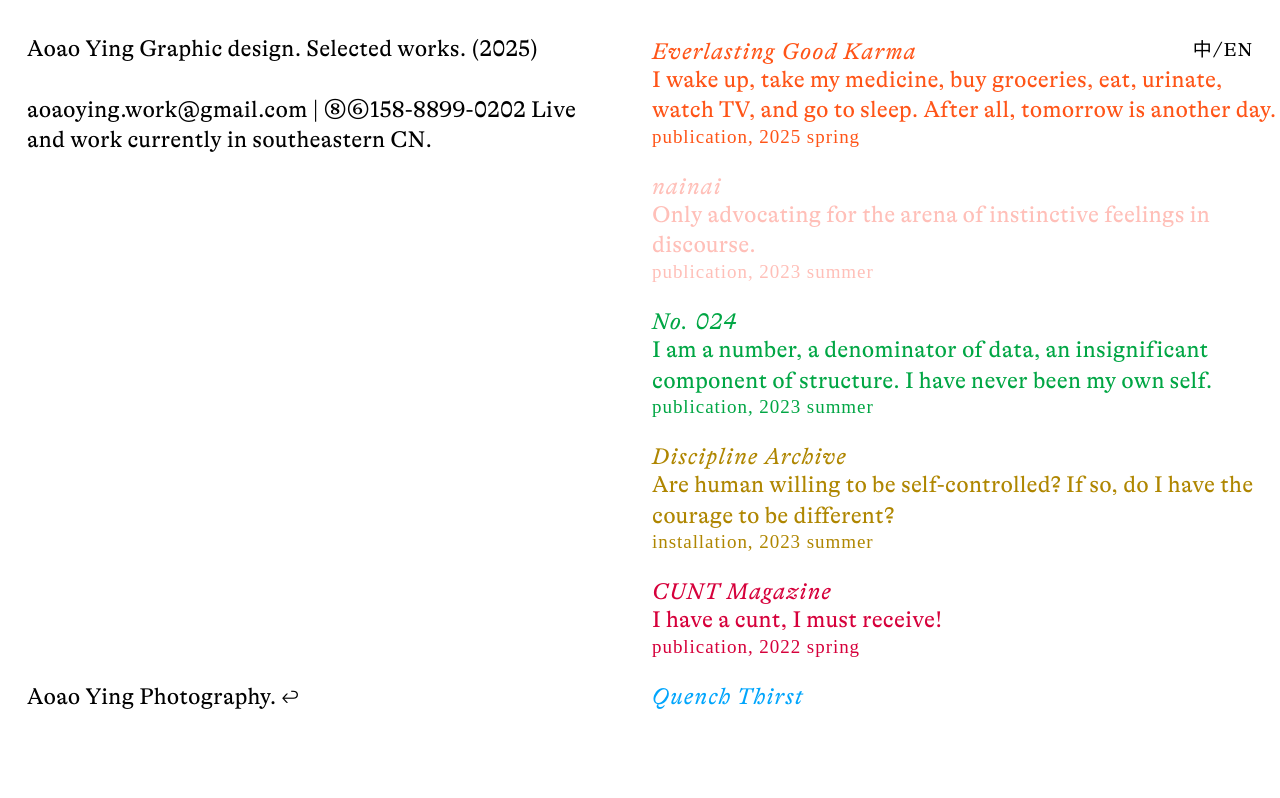
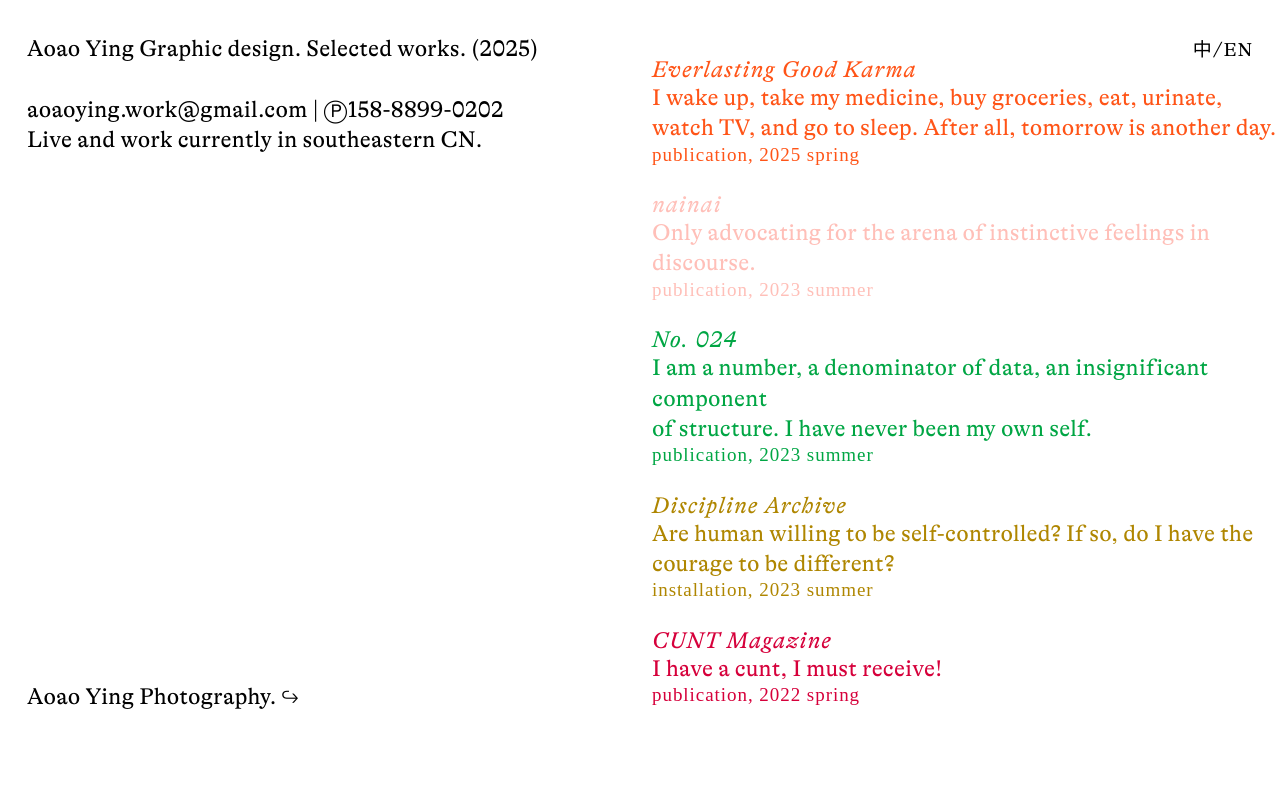
Before and after one commit to Mishimazzz/Yuke-Ying-Personal-Web, a React (Vite) app: page / in a window 1280 px wide. Shown: the top 798 px of the page. Built offline with nearby package versions, Linux system fonts and the light colour scheme; a web font is replaced by a local one.

Commit message:
add new page yechangying

```diff
--- a/package.json
+++ b/package.json
@@ -11,7 +11,8 @@
   },
   "dependencies": {
     "react": "^19.1.1",
-    "react-dom": "^19.1.1"
+    "react-dom": "^19.1.1",
+    "react-router-dom": "^7.8.2"
   },
   "devDependencies": {
     "@eslint/js": "^9.33.0",
--- /dev/null
+++ b/src/App.tsx
@@ -0,0 +1,22 @@
+// import React from "react";
+// import ReactDOM from "react-dom/client";
+import { BrowserRouter as Router, Routes, Route, Link } from "react-router-dom";
+import HomePage from "./HomePage";
+import YingYechang from "./YingYechangPage";
+
+function App() {
+  return (
+    <Router>
+      <nav>
+        <Link to="/">Home</Link> | <Link to="/yingyechang">YingYechang</Link>
+      </nav>
+
+      <Routes>
+        <Route path="/" element={<HomePage />} />
+        <Route path="/yingyechang" element={<YingYechang />} />
+      </Routes>
+    </Router>
+  );
+}
+
+export default App;
--- a/src/HomePage.tsx
+++ b/src/HomePage.tsx
@@ -4,7 +4,6 @@ import MiddleSection from './components/MiddleSection'
 import RightSideBar from './components/RightSideBar'
 
 function HomePage() {
-
   return (
     <div className='container'>
       <div className='topbar'></div>
--- /dev/null
+++ b/src/YingYechangPage.tsx
@@ -0,0 +1,12 @@
+import LeftSideBar from './components/LeftSideBar'
+import RightSideBar from './components/RightSideBar'
+function YingYechang()
+{
+  return(
+    <div>
+      <LeftSideBar/>
+      <RightSideBar/>
+    </div>
+  );
+}
+export default YingYechang;
--- a/src/components/LeftSideBar.tsx
+++ b/src/components/LeftSideBar.tsx
@@ -1,22 +1,37 @@
 import "./LeftSideBar.css";
+import { useLocation } from "react-router-dom"
 
 function LeftSideBar()
 {
-  return(
+  // 根据location去更改文字信息
+  const location = useLocation();
+  const isHomePage = location.pathname === "/"
+
+  return (
     <div className="left-section">
       <div className="TopBar">
+        {isHomePage ? (
           <div>
             <p>
               Aoao Ying Graphic design. Selected works. (2025)
               <br /><br />
-            aoaoying.work@gmail.com | ⑧⑥158-8899-0202
+              aoaoying.work@gmail.com | Ⓟ158-8899-0202
+              <br />
               Live and work currently in southeastern CN.
             </p>
           </div>
+        ) : (
+          <div>
+            <p className="works-font">Aoao Ying Graphic design.</p>
           </div>
+        )}
+      </div>
+
+      {isHomePage && (
         <div className="BottomBar">
-        <p>Aoao Ying Photography. ↩</p>
+          <p>Aoao Ying Photography. ↪</p>
         </div>
+      )}
     </div>
   );
 }
--- a/src/components/MiddleSection.css
+++ b/src/components/MiddleSection.css
@@ -10,6 +10,11 @@
 {
   margin-top: 38px;
   min-height: calc(100vh + 280px);
+}
+
+.Link
+{
+  text-decoration: none;
 }
 
 .Integer
--- a/src/components/MiddleSection.tsx
+++ b/src/components/MiddleSection.tsx
@@ -1,4 +1,5 @@
 import "./MiddleSection.css";
+import { Link } from "react-router-dom";
 import { useState } from "react";
 function MiddleSection(){
   const [hovered, setHovered] = useState<string | null>(null);
@@ -12,6 +13,7 @@ function MiddleSection(){
       text: "I wake up, take my medicine, buy groceries, eat, urinate, \nwatch TV, and go to sleep. After all, tomorrow is another day.",
       sub: "publication, 2025 spring",
       img: "/picture/yyc_main.png",
+      link:"/yingyechang",
     },
       {
         id: "nainai1",
@@ -20,22 +22,25 @@ function MiddleSection(){
         text: "Only advocating for the arena of instinctive feelings in discourse.",
         sub: "publication, 2023 summer",
         img: "/picture/nainai.png",
+        link: "/yingyechang",
       },
       {
         id: "no024",
         color: "var(--font-color-green)",
         title: "No. 024",
-        text: "I am a number, a denominator of data, an insignificant component of structure. I have never been my own self.",
+        text: "I am a number, a denominator of data, an insignificant component\n of structure. I have never been my own self.",
         sub: "publication, 2023 summer",
         img: "/picture/no024.png",
+        link: "/yingyechang",
       },
       {
         id: "discipline",
         color: "var(--font-color-brown)",
         title: "Discipline Archive",
-        text: "Are human willing to be self-controlled? If so, do I have the courage to be different?",
+        text: "Are human willing to be self-controlled? If so, do I have the\n courage to be different?",
         sub: "installation, 2023 summer",
         img: "/picture/discipline.png",
+        link: "/yingyechang",
       },
       {
         id: "cunt",
@@ -44,6 +49,7 @@ function MiddleSection(){
         text: "I have a cunt, I must receive!",
         sub: "publication, 2022 spring",
         img: "/picture/cunt.png",
+        link: "/yingyechang",
       },
       {
         id: "quench",
@@ -52,6 +58,7 @@ function MiddleSection(){
         text: "It is futile to try to express the essence of a thing. The effects we perceive, and the complete history of these effects, are enough to define the essence of things.",
         sub: "publication, 2022 winter",
         img: "/picture/quench.png",
+        link: "/yingyechang",
       },
       {
         id: "nainai2",
@@ -60,6 +67,7 @@ function MiddleSection(){
         text: "No shame for your desire, nainai.",
         sub: "package, 2022 spring",
         img: "/picture/nainai2.png",
+        link: "/yingyechang",
       },
   ];
 
@@ -69,13 +77,14 @@ function MiddleSection(){
         {items.map((item) => (
           <div
             key={item.id}
-            style={{ color: item.color }}
             onMouseEnter={() => setHovered(item.img)}
             onMouseLeave={() => setHovered(null)}
           >
-            <h3>{item.title}</h3>
-            <p>{item.text}</p>
-            <h4>{item.sub}</h4>
+            <Link to={item.link} style={{ textDecoration: "none", color: item.color }}>
+              <h3>{item.title}</h3>
+              <p>{item.text}</p>
+              <h4>{item.sub}</h4>
+            </Link>
           </div>
         ))}
 
--- a/src/index.css
+++ b/src/index.css
@@ -96,7 +96,7 @@ h4
 
   .middle-section
   {
-    max-width: 670px;
+    max-width: 700px;
   }
 
   .right-section
--- a/src/main.tsx
+++ b/src/main.tsx
@@ -1,11 +1,12 @@
 import { StrictMode } from 'react'
 import { createRoot } from 'react-dom/client'
 import './index.css'
-import HomePage from './HomePage.tsx'
+// import HomePage from './HomePage.tsx'
+import App from './App.tsx'
 
 createRoot(document.getElementById('root')!).render(
   <StrictMode>
     <title>Aoao Ying Web</title>
-    <HomePage />
+    <App />
   </StrictMode>,
 )
```
Also changed, not shown: 1 other file (tests, documents, lock files or other folders). Lines whose indentation alone changed are shown as unchanged.
